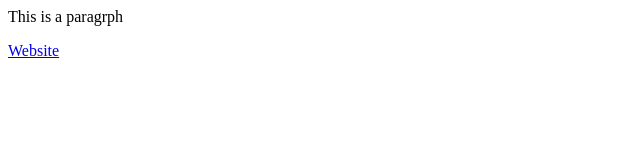
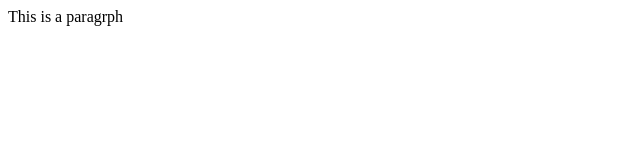
Before and after one commit to ritikpatel07/TestRepo1, a plain HTML site: page index.htm in a window 1280 px wide. Shown: the full height of the page, 0-640 px from the left. Drawn offline with Linux system fonts and the light colour scheme.

Commit message:
Revert "Added hyperlink on webpage!"
This reverts commit eb2a72cd8d3da28d64eeec7af087ed8ea51171b8.

```diff
--- a/index.htm
+++ b/index.htm
@@ -1,3 +1 @@
 <p>This is a paragrph</p>
-
-<a href="#">Website</a>
```
